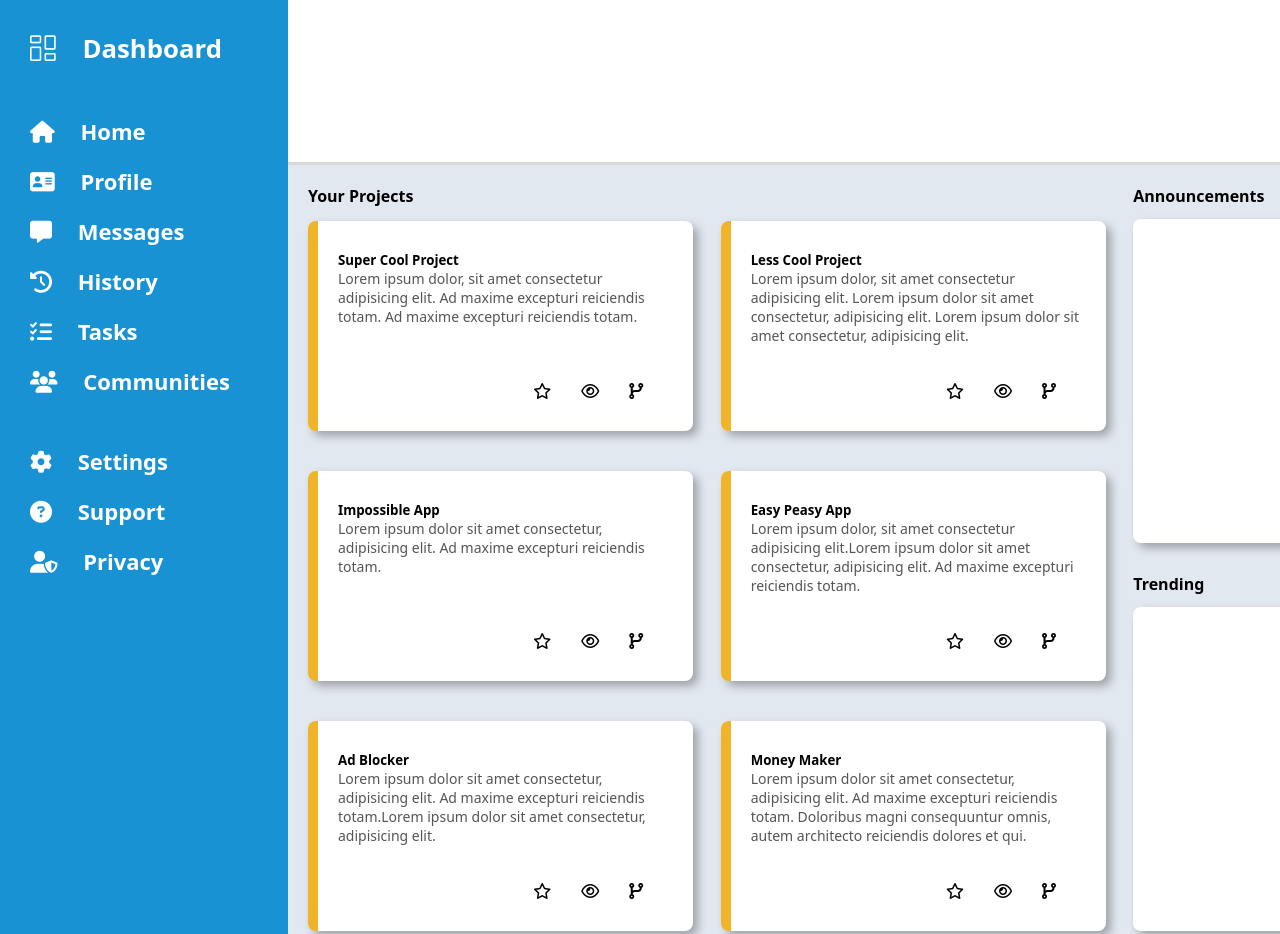
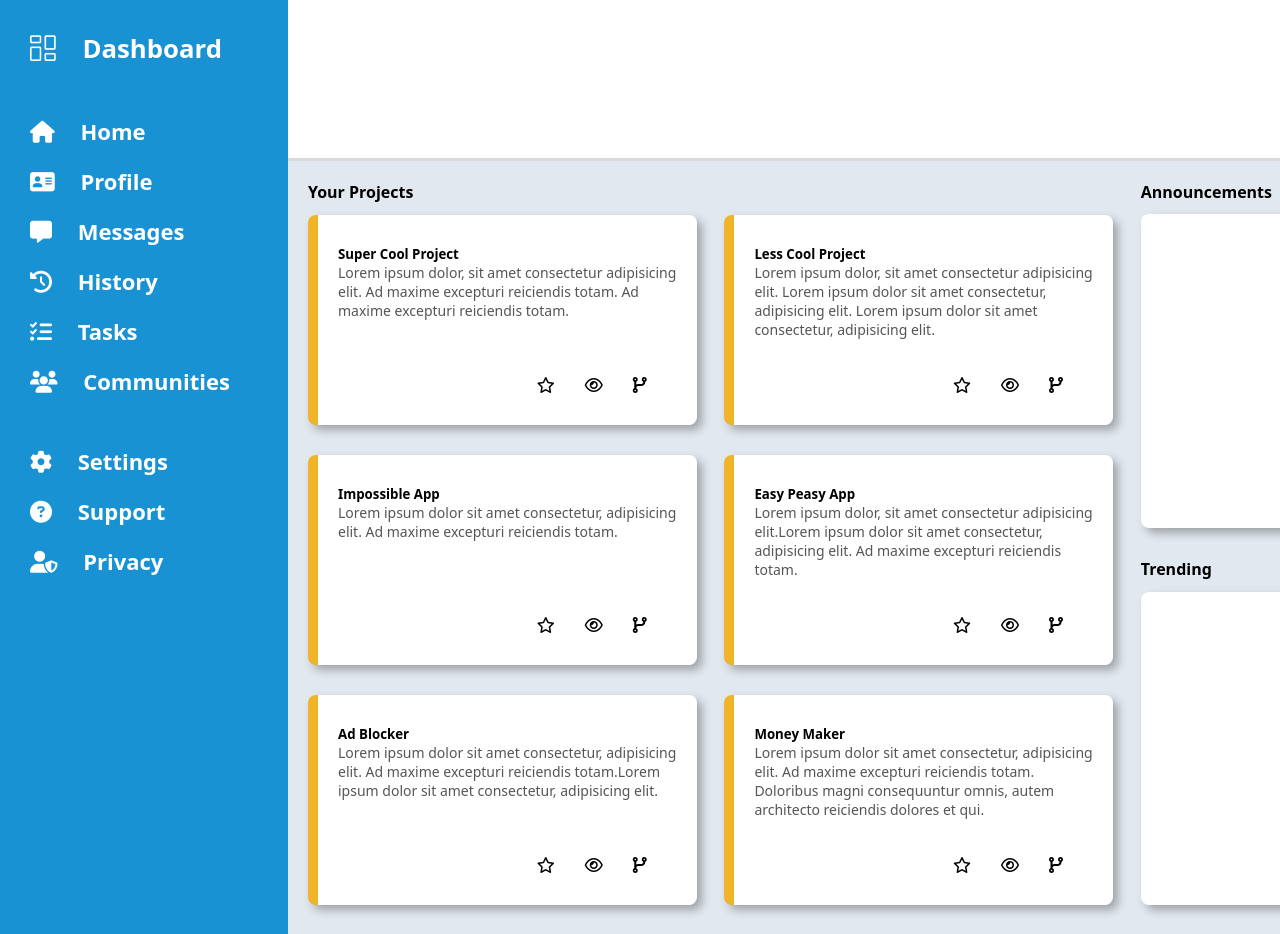
Before and after one commit to PraveenSinghKshatri/Project-Admin-Dashboard, a plain HTML site: page index.html in a window 1280 px wide. Shown: the top 934 px of the page. Drawn offline with nearby package versions, Linux system fonts and the light colour scheme.

Commit message:
Padding and minor spacing corrected in workspace

```diff
--- a/style.css
+++ b/style.css
@@ -60,7 +60,7 @@
     display: grid;
     grid-template-columns: 3fr 1fr;
     gap: 40px;
-    padding: 20px 45px 60px 20px;
+    padding: 20px 35px 60px 20px;
 
 
 }
@@ -77,7 +77,8 @@
     display: grid;
     grid-template-columns: 1fr 1fr;
     grid-template-rows: 1fr 1fr 1fr;
-    gap: 40px;
+    column-gap: 40px;
+    row-gap: 30px;
 
 }
 
```
